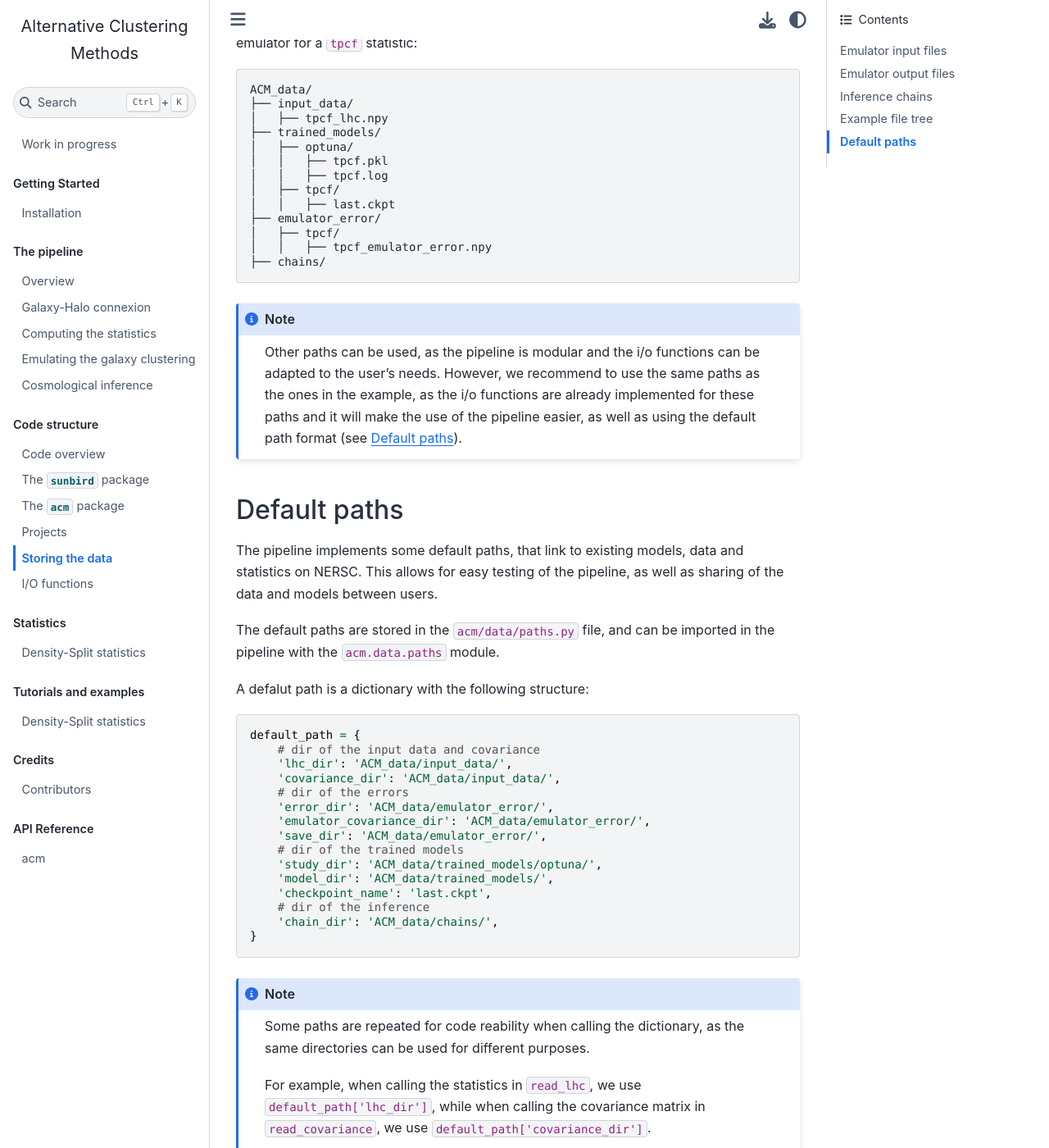
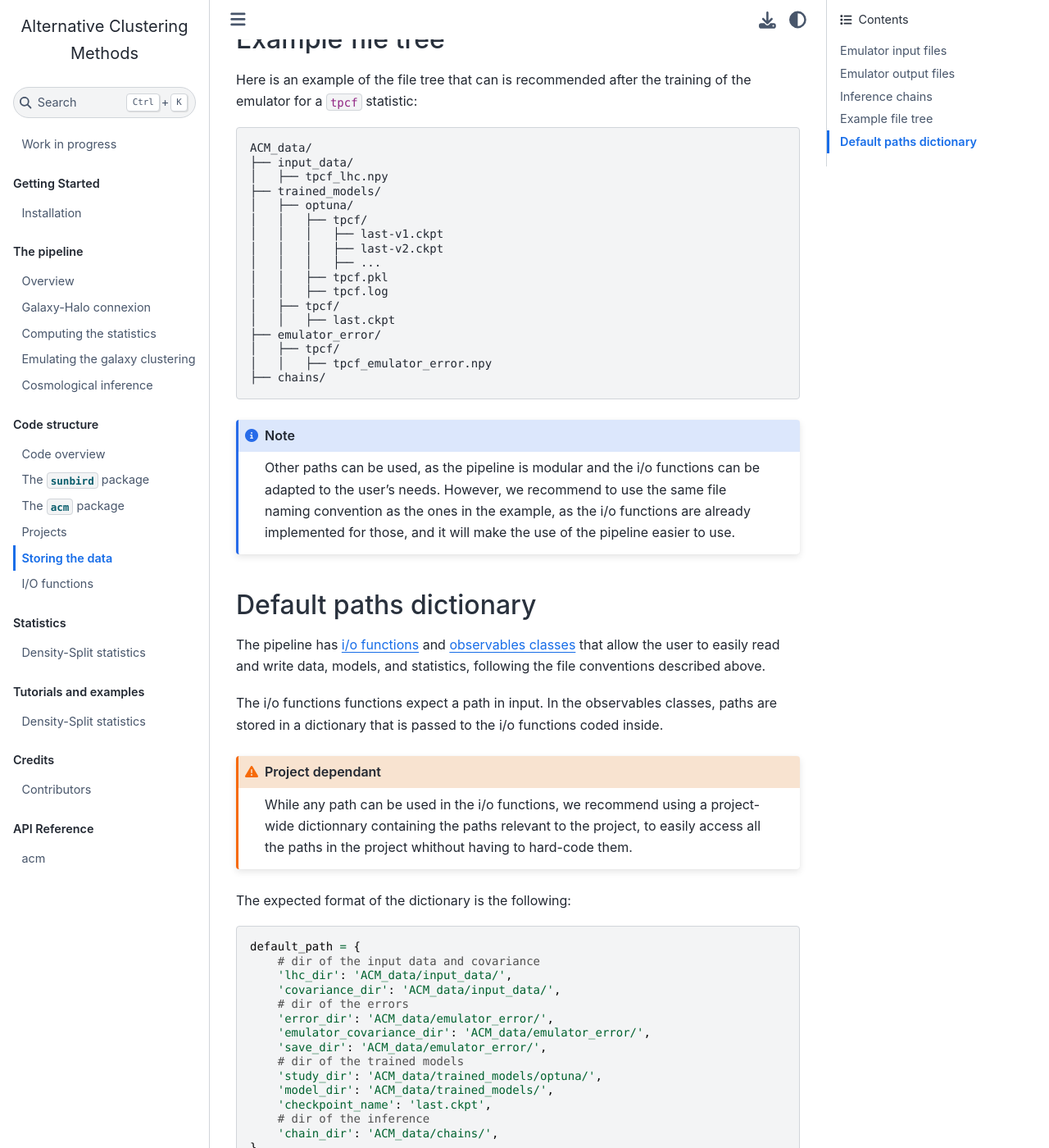
Before and after one commit to epaillas/acm, a Sphinx documentation site: the page built from docs/code/data.md, in a window 1280 px wide and 1400 px high, scrolled down 3390 px. Shown: the whole window at 82% size. Built offline with Sphinx 7.4.7 and the Sphinx Book theme 1.1.4, drawn with Linux system fonts in a browser that asks for light colours; pages that are not in the unit, such as notebooks, are missing from menus; some of the changed text lies outside the part shown.

Commit message:
Update data storage convention doc

````diff
--- a/docs/code/data.md
+++ b/docs/code/data.md
@@ -42,6 +42,7 @@
 
 The optimization of the models is done with `optuna`. The summary of the optimization is stored in a `optuna/` directory, in a `<statistic>.pkl` file.
 This file contains the `optuna` study object, which can be used to retrieve the best parameters of the model.
+During the optimization, all intermediate models are stored in `optuna/<statistic>/` directory, with the associated checkpoint file and symlink (e.g. `last-v<version>.ckpt`).
 
 :::{tip}
 A logger can also be used to track the progress of the study (see [emulator](../pipeline/emulator)), in which case the logger is also stored in the `optuna/` directory as a `<statistic>.log` file.
@@ -61,12 +62,10 @@
 While `PyTorch` usually names the last model `last-v<version>.ckpt`, a symbolic link to the last version of the model,
 we recommend to store the final version of the model (after training) as `last.ckpt`.
 This allows for the pipeline to always use the last version of the model, without having to worry about the file name in the code, and only change the statistics name.
-
-:::{admonition} Question ?
-:class: important
-I'm not sure about this convention, to check.
 :::
 
+:::{seealso}
+The best model can be selected from the study object with the `get_best_model` function in `acm.model`. See [`acm`](../code/acm) for more details.
 :::
 
 
@@ -74,7 +73,7 @@
 
 :::{admonition} Project dependant
 :class: caution
-The model error definition depends on the project. (For example, it can be defined as the mean of the difference between the model prediction and the data for the test set)
+The model error definition depends on the project, and is defined on each `acm.observable` project class. (For example, it can be defined as the mean of the difference between the model prediction and the data for the test set)
 :::
 
 The emulator error is saved in a `emulator_error/` directory, with a subdirectory for each statistic.
@@ -90,7 +89,7 @@
 Feel free to name them as you wish, be creative ! ✨
 :::
 
-The inference chains are stored in a `chains/` directory. The chains are computed trough the inference wrappers in `sunbird.inference`, and stored as a `<statistic>_chain.npy` file with the `save_chain` method of the infernce base class. The file contains a dictionary with `samples` the chain values, `weights` the chain weights, `ranges` the varying parameter ranges, `names`the varying parameters names, `labels` the labels of the varying parameters in latex mode (with the `$` symbols) that will be used in the plots of the chains (see [Inference](../pipeline/inference)).
+The inference chains are stored in a `chains/` directory. The chains are computed trough the inference wrappers in `sunbird.inference`, and stored as a file with the `save_chain` method of the inference base class. The file contains a dictionary with `samples` the chain values, `weights` the chain weights, `ranges` the varying parameter ranges, `names`the varying parameters names, `labels` the labels of the varying parameters in latex mode (with the `$` symbols) that will be used in the plots of the chains.
 
 :::{seealso}
 Depending on the inference method, the chains can also contain the `log_likelihood` and `log_prior` values, as well as the `log_posterior` values. See the documentation of the [inference](../pipeline/inference) method for more details.
@@ -106,6 +105,10 @@
 │   ├── tpcf_lhc.npy
 ├── trained_models/
 │   ├── optuna/
+│   │   ├── tpcf/
+│   │   │   ├── last-v1.ckpt
+│   │   │   ├── last-v2.ckpt
+│   │   │   ├── ...
 │   │   ├── tpcf.pkl
 │   │   ├── tpcf.log
 │   ├── tpcf/
@@ -119,20 +122,23 @@
 
 :::{note}
 Other paths can be used, as the pipeline is modular and the i/o functions can be adapted to the user's needs.
-However, we recommend to use the same paths as the ones in the example, as the i/o functions are already implemented for these paths and it will make the use of the pipeline easier,
-as well as using the default path format (see [Default paths](#default-paths)).
+However, we recommend to use the same file naming convention as the ones in the example, as the i/o functions are already implemented for those, and it will make the use of the pipeline easier to use.
 :::
 
 
 (default-paths)=
-## Default paths
+## Default paths dictionary
 
-The pipeline implements some default paths, that link to existing models, data and statistics on NERSC.
-This allows for easy testing of the pipeline, as well as sharing of the data and models between users.
+The pipeline has [i/o functions](../code/io) and [observables classes](../code/projects) that allow the user to easily read and write data, models, and statistics, following the file conventions described above.
 
-The default paths are stored in the `acm/data/paths.py` file, and can be imported in the pipeline with the `acm.data.paths` module.
+The i/o functions functions expect a path in input. In the observables classes, paths are stored in a dictionary that is passed to the i/o functions coded inside.
 
-A defalut path is a dictionary with the following structure:
+:::{admonition} Project dependant
+:class: caution
+While any path can be used in the i/o functions, we recommend using a project-wide dictionnary containing the paths relevant to the project, to easily access all the paths in the project whithout having to hard-code them.
+:::
+
+The expected format of the dictionary is the following:
 
 ```python
 default_path = {
@@ -159,12 +165,3 @@
 
 While the same file is called, the readibility of the code is improved by using different keys for the same file. This also allows for the user to change the path of the covariance matrix without changing the path of the LHC file, if needed.
 :::
-
-Default paths are implemented for two tracers : LRG (Luminous Red Galaxies) and BGS (Bright Galaxy Survey).
-
-:::{admonition} TODO
-:class: error
-Implement `acm.data.paths` in the pipeline :D
-
-Then, provide the names of the dictionaries here
-:::
````
Also changed, not shown: other parts of docs/code/data.md (+1 -1 lines).
